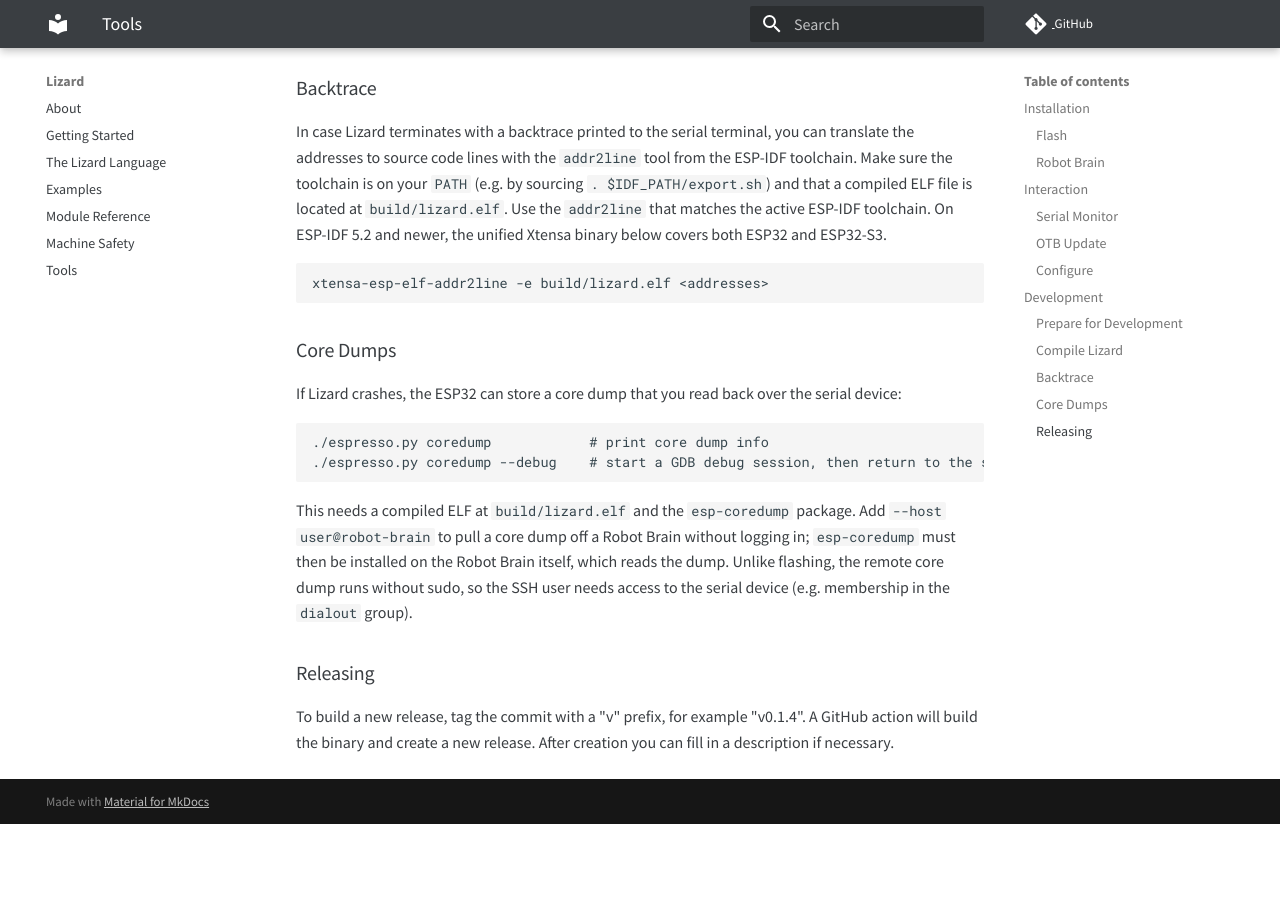
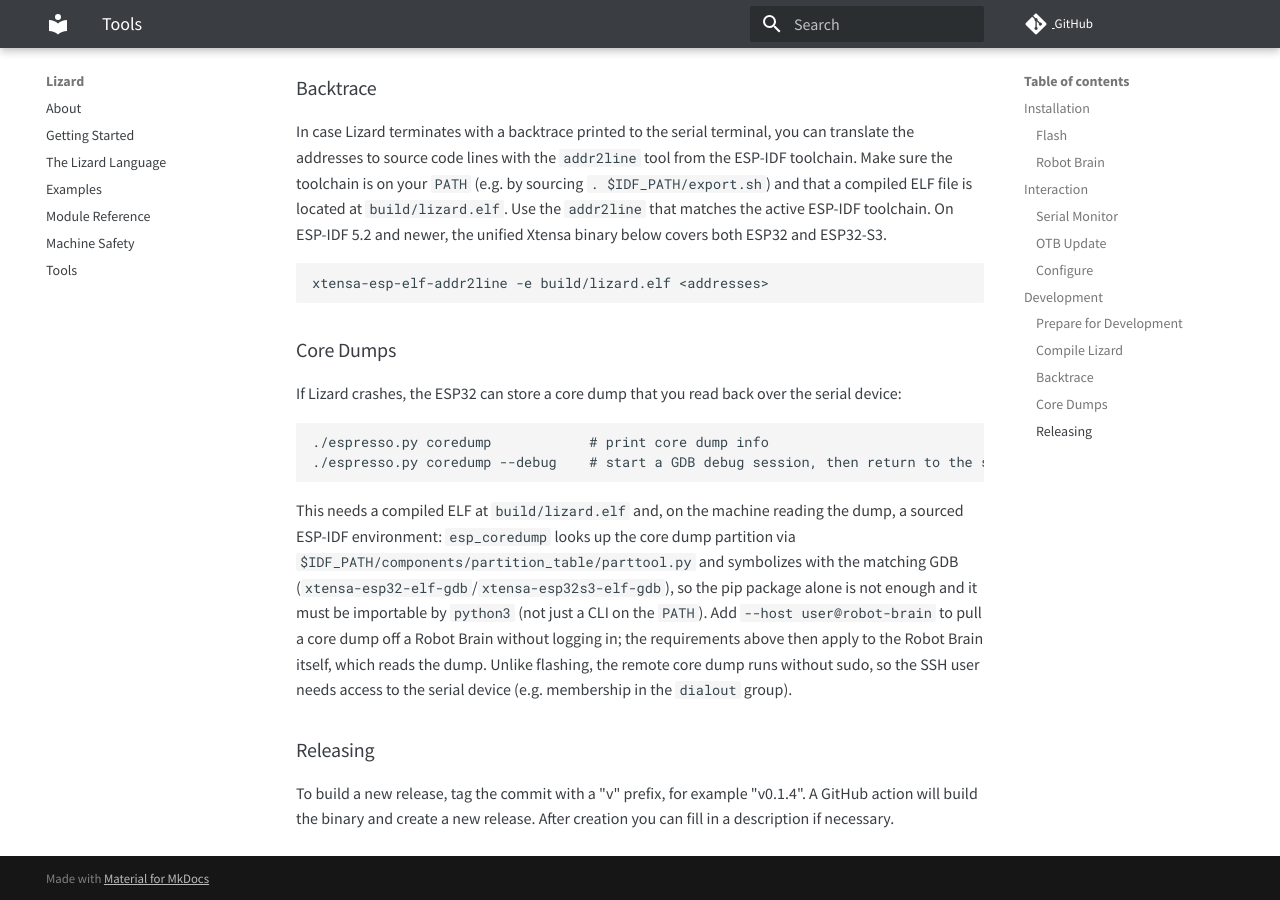
Before and after one commit to zauberzeug/lizard, an MkDocs documentation site: the page built from docs/tools.md, in a window 1280 px wide and 900 px high, scrolled down 4081 px. Built offline with MkDocs 1.6.1 and Material for MkDocs 9.7.7, drawn with Linux system fonts in a browser that asks for light colours; comment, search, counter and statistics services are not loaded; before the commit the page ends 4905 px from its top, so only the background shows below that.

Commit message:
docs: remote coredump needs a sourced ESP-IDF environment, not just the pip package
Verified on real hardware: esp_coredump 1.16.0 unconditionally locates the
coredump partition via $IDF_PATH/components/partition_table/parttool.py
(even when an offset is passed) and symbolizes with the target GDB, so
'pip install esp-coredump' alone leaves the reading machine unable to dump.

Co-Authored-By: Claude Fable 5 <noreply@anthropic.com>

````diff
--- a/docs/tools.md
+++ b/docs/tools.md
@@ -190,9 +190,13 @@ If Lizard crashes, the ESP32 can store a core dump that you read back over the s
 ./espresso.py coredump --debug    # start a GDB debug session, then return to the shell
 ```
 
-This needs a compiled ELF at `build/lizard.elf` and the `esp-coredump` package.
+This needs a compiled ELF at `build/lizard.elf` and, on the machine reading the dump,
+a sourced ESP-IDF environment: `esp_coredump` looks up the core dump partition via
+`$IDF_PATH/components/partition_table/parttool.py` and symbolizes with the matching GDB
+(`xtensa-esp32-elf-gdb`/`xtensa-esp32s3-elf-gdb`), so the pip package alone is not enough
+and it must be importable by `python3` (not just a CLI on the `PATH`).
 Add `--host user@robot-brain` to pull a core dump off a Robot Brain without logging in;
-`esp-coredump` must then be installed on the Robot Brain itself, which reads the dump.
+the requirements above then apply to the Robot Brain itself, which reads the dump.
 Unlike flashing, the remote core dump runs without sudo,
 so the SSH user needs access to the serial device (e.g. membership in the `dialout` group).
 
````
